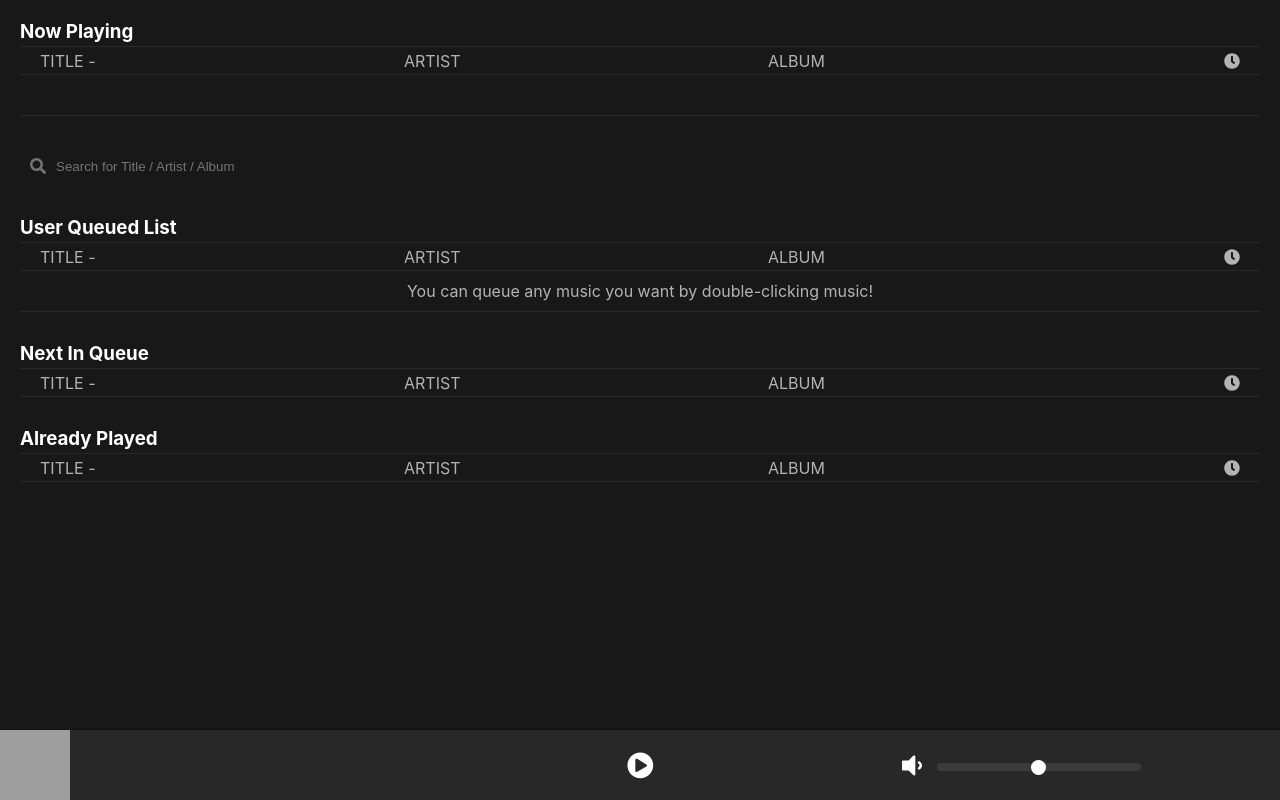
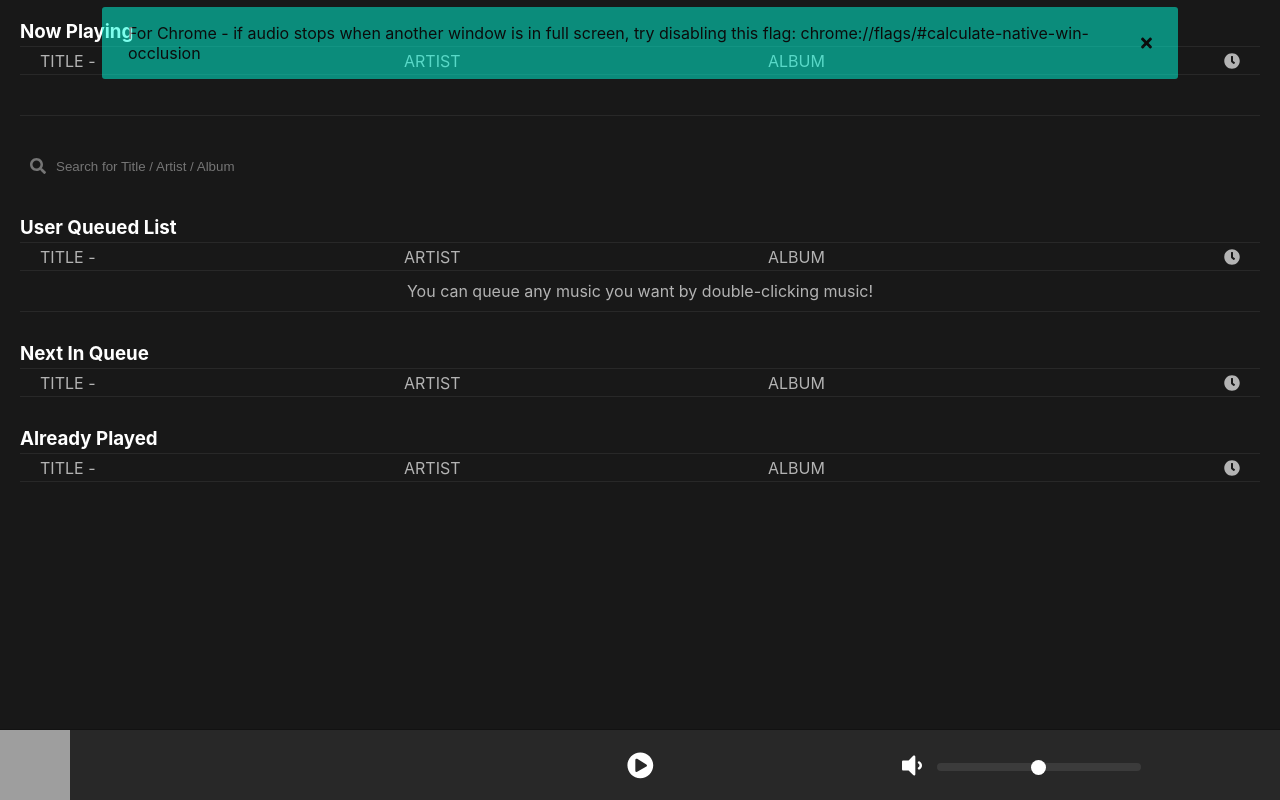
Before and after one commit to hw4n/melody, a React (Create React App) app in the folder client/: page / in a window 1280 px wide. Built offline with nearby package versions, Linux system fonts and the light colour scheme; grey boxes are pictures that could not be loaded.

Commit message:
Add Flash component for flash messages Flash component will display flash messages from flashMessages state (array)

```diff
--- a/client/src/App.js
+++ b/client/src/App.js
@@ -4,6 +4,7 @@ import { useEffect, useRef, useState } from 'react';
 import { faPlayCircle, faStopCircle, faVolumeDown, faVolumeMute, faSearch, faTimes } from '@fortawesome/free-solid-svg-icons';
 import { FontAwesomeIcon } from "@fortawesome/react-fontawesome";
 import MusicList from "./components/MusicList";
+import Flash from "./components/Flash";
 
 let SOCKET_URI = "/"
 if (process.env.NODE_ENV === "development") {
@@ -102,7 +103,6 @@ function App() {
       setPlayed([...played, musicToPush]);
       setUpdateTime(Date.now());
     });
-    console.log("useeffect");
   }, [played, playing, priority, queue, socketId]);
 
   useEffect(() => {
@@ -210,6 +210,7 @@ function App() {
 
   return (
     <div className="App">
+      <Flash/>
       <div className="container">
         <MusicList
           listTitle="now playing"
--- /dev/null
+++ b/client/src/components/Flash.css
@@ -0,0 +1,36 @@
+.flashWrap {
+  user-select: text;
+  position: absolute;
+  z-index: 99;
+  width: 100%;
+
+  display: flex;
+  flex-direction: column;
+  align-items: center;
+}
+
+.flash {
+  display: flex;
+  width: 80%;
+  align-items: center;
+  padding: 0 26px;
+  border-radius: 3px;
+  margin-top: 7px;
+
+  color: black;
+  background-color: #00ffdd;
+  opacity: 0.5;
+  min-height: 42px;
+}
+
+.flash p {
+  padding-right: 7px;
+}
+
+.flash svg:hover {
+  color: white;
+}
+
+.flash svg:last-of-type {
+  margin-left: auto;
+}
--- /dev/null
+++ b/client/src/components/Flash.js
@@ -0,0 +1,30 @@
+import { useState } from 'react';
+import { faTimes } from '@fortawesome/free-solid-svg-icons';
+import { FontAwesomeIcon } from "@fortawesome/react-fontawesome";
+import './Flash.css';
+
+function Flash() {
+  const [flashMessages, setFlashMessages] = useState([
+    "For Chrome - if audio stops when another window is in full screen, try disabling this flag: chrome://flags/#calculate-native-win-occlusion",
+  ]);
+
+  return (
+    <div class="flashWrap">
+      {flashMessages.map(message => {
+        return (
+          <div class="flash">
+            <p>{message}</p>
+            <FontAwesomeIcon icon={faTimes} onClick={(e) => {
+              const flash = e.currentTarget.parentElement;
+              const newMessages = flashMessages.slice();
+              newMessages.splice(newMessages.indexOf(flash.innerText), 1);
+              setFlashMessages(newMessages);
+            }}/>
+          </div>
+        )
+      })}
+    </div>
+  );
+}
+
+export default Flash;
```
